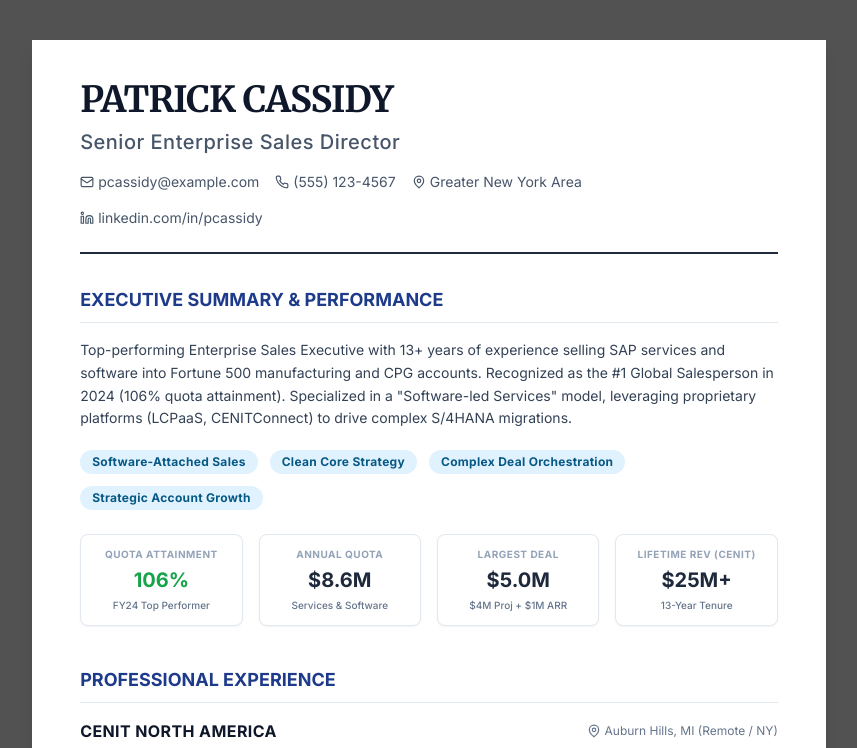
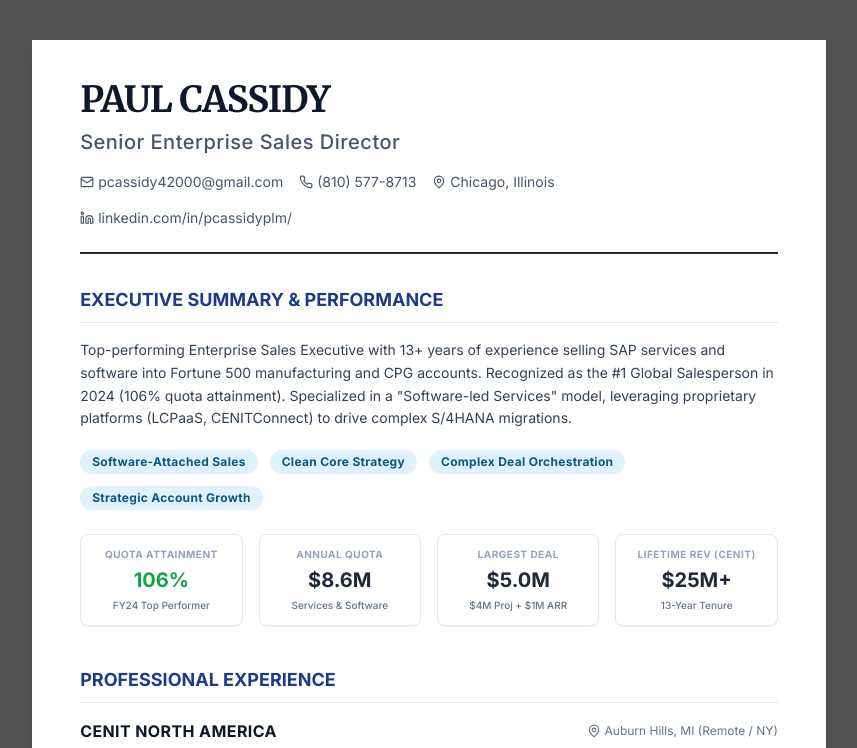
Before and after one commit to pcassidy42000/Test, a plain HTML site: page index.html in a window 1280 px wide. Shown: the top 748 px of the page, without its empty margins (211-1068 px from the left). Drawn offline with nearby package versions, Linux system fonts and the light colour scheme.

Commit message:
Update index.html

```diff
--- a/index.html
+++ b/index.html
@@ -5,7 +5,7 @@
 <head>
     <meta charset="UTF-8">
     <meta name="viewport" content="width=device-width, initial-scale=1.0">
-    <title>PATRICK CASSIDY - Resume</title>
+    <title>PAUL CASSIDY - Resume</title>
     <script src="https://cdn.tailwindcss.com"></script>
     <link href="https://fonts.googleapis.com/css2?family=Inter:wght@300;400;500;600;700&family=Merriweather:wght@300;400;700&display=swap" rel="stylesheet">
     <script>
@@ -52,16 +52,16 @@
         <!-- Header -->
         <header class="border-b-2 border-slate-800 pb-6 mb-8">
             <h1 class="text-4xl font-serif font-bold tracking-tight text-slate-900 uppercase mb-2">
-                PATRICK CASSIDY
+                PAUL CASSIDY
             </h1>
             <h2 class="text-xl text-slate-600 font-medium mb-4 tracking-wide">
                 Senior Enterprise Sales Director
             </h2>
             <div class="flex flex-wrap gap-4 text-sm text-slate-600">
-                <div class="flex items-center gap-1"><svg xmlns="http://www.w3.org/2000/svg" width="14" height="14" viewBox="0 0 24 24" fill="none" stroke="currentColor" stroke-width="2" stroke-linecap="round" stroke-linejoin="round"><rect width="20" height="16" x="2" y="4" rx="2"/><path d="m22 7-8.97 5.7a1.94 1.94 0 0 1-2.06 0L2 7"/></svg> <span>pcassidy@example.com</span></div>
-                <div class="flex items-center gap-1"><svg xmlns="http://www.w3.org/2000/svg" width="14" height="14" viewBox="0 0 24 24" fill="none" stroke="currentColor" stroke-width="2" stroke-linecap="round" stroke-linejoin="round"><path d="M22 16.92v3a2 2 0 0 1-2.18 2 19.79 19.79 0 0 1-8.63-3.07 19.5 19.5 0 0 1-6-6 19.79 19.79 0 0 1-3.07-8.67A2 2 0 0 1 4.11 2h3a2 2 0 0 1 2 1.72 12.84 12.84 0 0 0 .7 2.81 2 2 0 0 1-.45 2.11L8.09 9.91a16 16 0 0 0 6 6l1.27-1.27a2 2 0 0 1 2.11-.45 12.84 12.84 0 0 0 2.81.7A2 2 0 0 1 22 16.92z"/></svg> <span>(555) 123-4567</span></div>
-                <div class="flex items-center gap-1"><svg xmlns="http://www.w3.org/2000/svg" width="14" height="14" viewBox="0 0 24 24" fill="none" stroke="currentColor" stroke-width="2" stroke-linecap="round" stroke-linejoin="round"><path d="M20 10c0 6-8 12-8 12s-8-6-8-12a8 8 0 0 1 16 0Z"/><circle cx="12" cy="10" r="3"/></svg> <span>Greater New York Area</span></div>
-                <div class="flex items-center gap-1"><svg xmlns="http://www.w3.org/2000/svg" width="14" height="14" viewBox="0 0 24 24" fill="none" stroke="currentColor" stroke-width="2" stroke-linecap="round" stroke-linejoin="round"><path d="M16 8a6 6 0 0 1 6 6v7h-4v-7a2 2 0 0 0-2-2 2 2 0 0 0-2 2v7h-4v-7a6 6 0 0 1 6-6z"/><rect width="4" height="12" x="2" y="9"/><circle cx="4" cy="4" r="2"/></svg> <span>linkedin.com/in/pcassidy</span></div>
+                <div class="flex items-center gap-1"><svg xmlns="http://www.w3.org/2000/svg" width="14" height="14" viewBox="0 0 24 24" fill="none" stroke="currentColor" stroke-width="2" stroke-linecap="round" stroke-linejoin="round"><rect width="20" height="16" x="2" y="4" rx="2"/><path d="m22 7-8.97 5.7a1.94 1.94 0 0 1-2.06 0L2 7"/></svg> <span>pcassidy42000@gmail.com</span></div>
+                <div class="flex items-center gap-1"><svg xmlns="http://www.w3.org/2000/svg" width="14" height="14" viewBox="0 0 24 24" fill="none" stroke="currentColor" stroke-width="2" stroke-linecap="round" stroke-linejoin="round"><path d="M22 16.92v3a2 2 0 0 1-2.18 2 19.79 19.79 0 0 1-8.63-3.07 19.5 19.5 0 0 1-6-6 19.79 19.79 0 0 1-3.07-8.67A2 2 0 0 1 4.11 2h3a2 2 0 0 1 2 1.72 12.84 12.84 0 0 0 .7 2.81 2 2 0 0 1-.45 2.11L8.09 9.91a16 16 0 0 0 6 6l1.27-1.27a2 2 0 0 1 2.11-.45 12.84 12.84 0 0 0 2.81.7A2 2 0 0 1 22 16.92z"/></svg> <span>(810) 577-8713</span></div>
+                <div class="flex items-center gap-1"><svg xmlns="http://www.w3.org/2000/svg" width="14" height="14" viewBox="0 0 24 24" fill="none" stroke="currentColor" stroke-width="2" stroke-linecap="round" stroke-linejoin="round"><path d="M20 10c0 6-8 12-8 12s-8-6-8-12a8 8 0 0 1 16 0Z"/><circle cx="12" cy="10" r="3"/></svg> <span>Chicago, Illinois</span></div>
+                <div class="flex items-center gap-1"><svg xmlns="http://www.w3.org/2000/svg" width="14" height="14" viewBox="0 0 24 24" fill="none" stroke="currentColor" stroke-width="2" stroke-linecap="round" stroke-linejoin="round"><path d="M16 8a6 6 0 0 1 6 6v7h-4v-7a2 2 0 0 0-2-2 2 2 0 0 0-2 2v7h-4v-7a6 6 0 0 1 6-6z"/><rect width="4" height="12" x="2" y="9"/><circle cx="4" cy="4" r="2"/></svg> <span>linkedin.com/in/pcassidyplm/</span></div>
             </div>
         </header>
 
```
